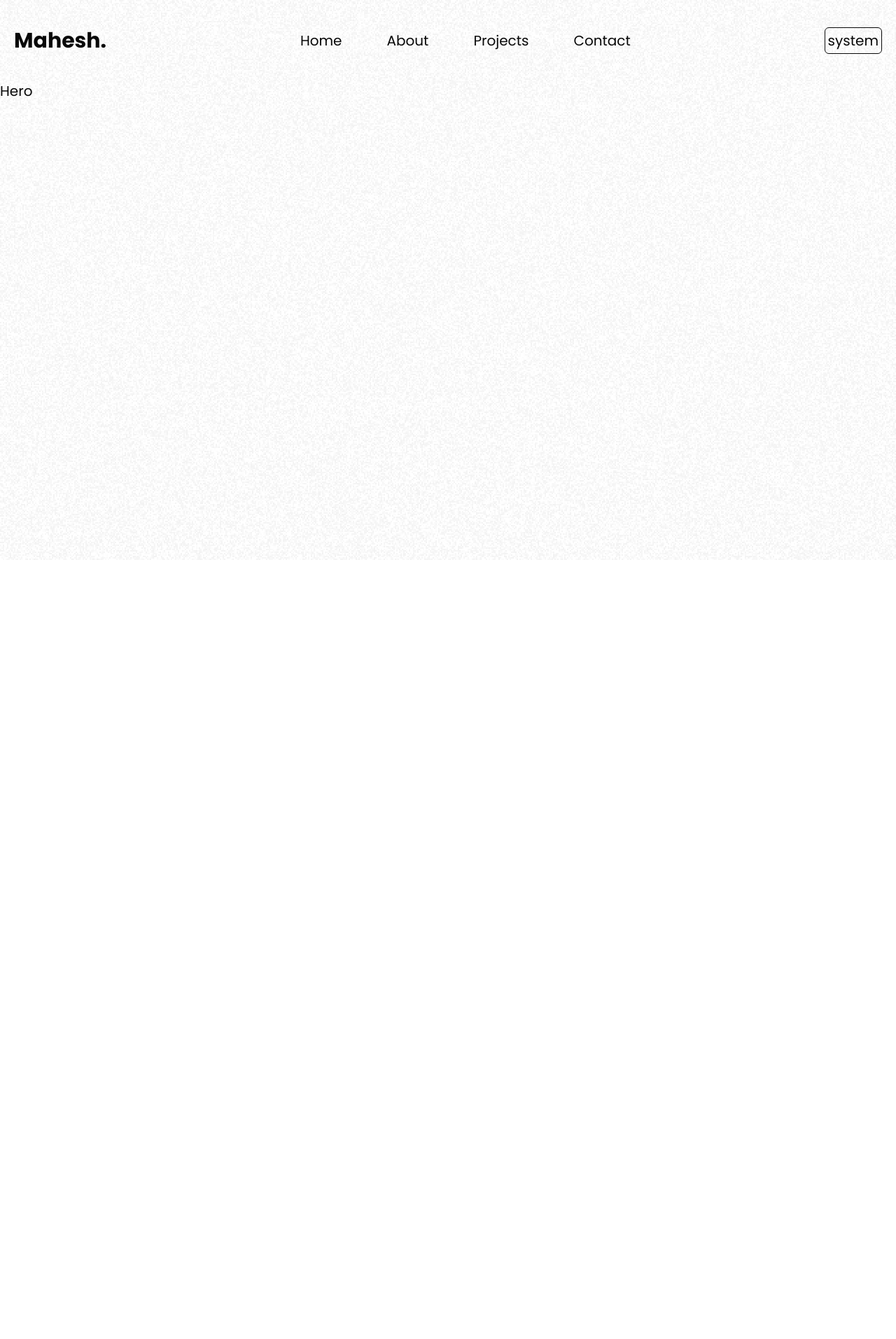
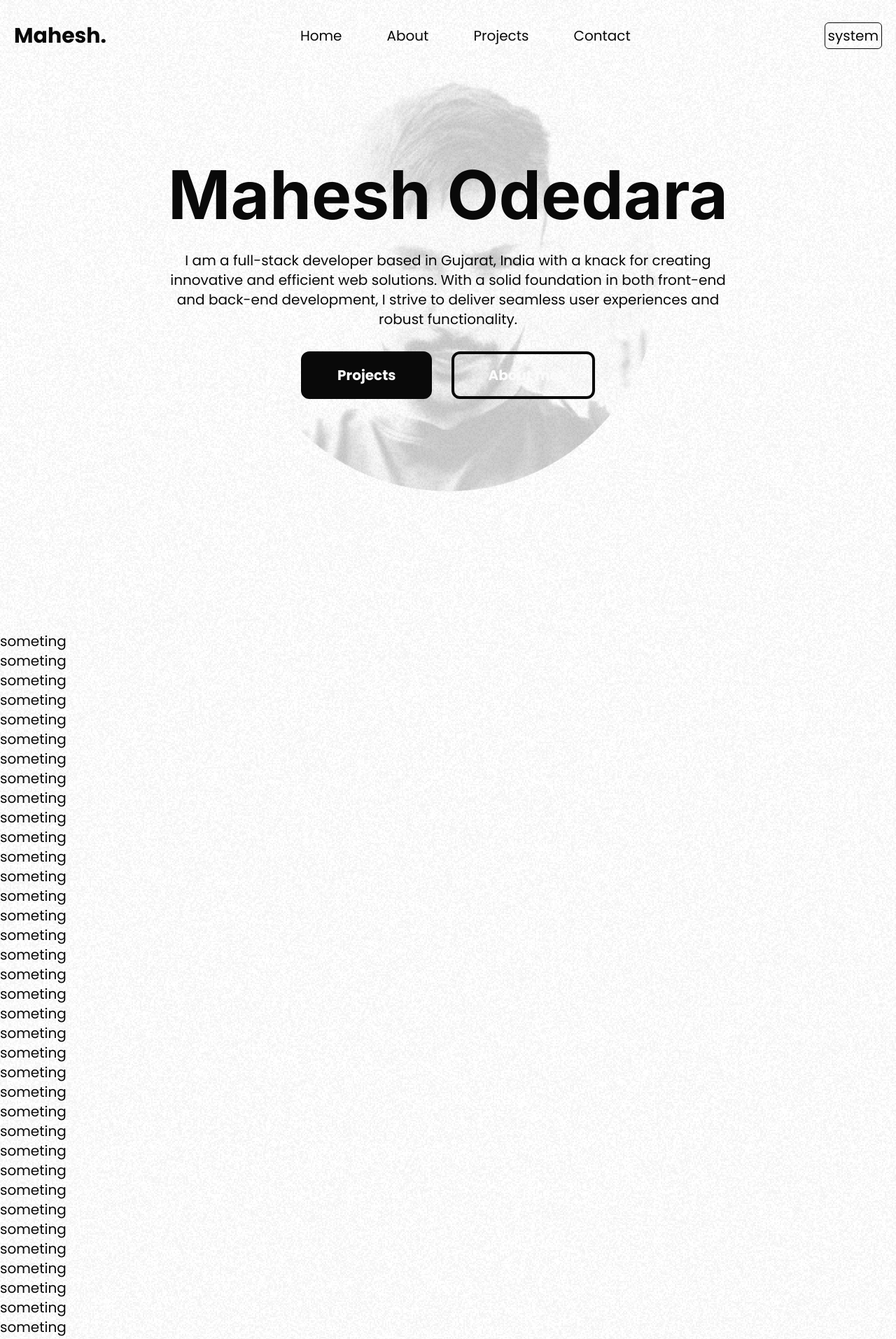
Before and after one commit to mahesh-143/nextjs-portfolio, a Next.js app: page / in a window 1280 px wide. Shown: the top 1913 px of the page at 70% size. Before the commit the page ends 800 px from the top, so only its background shows below. Built offline with nearby package versions, Linux system fonts and the light colour scheme.

Commit message:
Added Hero section

```diff
--- a/src/app/components/sections/Hero.tsx
+++ b/src/app/components/sections/Hero.tsx
@@ -1,8 +1,35 @@
-import React from 'react'
+import Image from "next/image"
+import React from "react"
+import HeroEclipseLight from "../../../../public/heroeclipselight.png"
+import { inter } from "@/app/layout"
+import Button from "../ui/Button"
 
 function Hero() {
   return (
-    <div>Hero</div>
+    <div className="flex flex-col items-center gap-8 relative container mx-auto px-5 h-screen">
+      <h1
+        className={`${inter.className} text-7xl sm:text-8xl font-bold text-center pt-16 sm:pt-32`}
+      >
+        Mahesh Odedara
+      </h1>
+      <p className="max-w-[824px] text-center">
+        I am a full-stack developer based in Gujarat, India with a knack for
+        creating innovative and efficient web solutions. With a solid foundation
+        in both front-end and back-end development, I strive to deliver seamless
+        user experiences and robust functionality.
+      </p>
+      <div className="flex flex-col sm:flex-row gap-7">
+        <Button link="#Projects" variant="filled">Projects</Button>
+        <Button link="#About" variant="outlined">About me</Button>
+      </div>
+      <Image
+        src={HeroEclipseLight}
+        alt="Hero Image"
+        width={600}
+        height={600}
+        className="mx-auto -z-10 absolute"
+      />
+    </div>
   )
 }
 
--- a/src/app/components/sections/Navbar.tsx
+++ b/src/app/components/sections/Navbar.tsx
@@ -30,12 +30,12 @@ function Navbar() {
   }
 
   return (
-    <nav className="flex justify-between items-center gap-4 container mx-auto py-10 px-5">
+    <nav className="flex justify-between items-center gap-4 container mx-auto py-8 px-5">
       <Logo />
       <ul
-        className={`gap-16 ${
+        className={`gap-8 lg:gap-16 z-40 ${
           isOpen
-            ? "flex flex-col items-center p-10 w-screen bg-white dark:bg-black absolute top-0 left-0"
+            ? "flex flex-col justify-between items-center p-10 w-screen gap-16 bg-white dark:bg-black absolute top-0 left-0"
             : "hidden"
         }  md:flex-row    md:flex`}
       >
@@ -51,7 +51,7 @@ function Navbar() {
         </div>
       </ul>
       <button
-        className="text-2xl focus:outline-none md:hidden z-10"
+        className="text-2xl focus:outline-none md:hidden z-50"
         onClick={toggleMenu}
       >
         <svg
--- /dev/null
+++ b/src/app/components/ui/Button.tsx
@@ -0,0 +1,27 @@
+import React from "react"
+import Link from "next/link"
+
+const Button = ({
+  children,
+  variant,
+  link,
+}: {
+  children: React.ReactNode
+  variant: "outlined" | "filled"
+  link? : string
+}) => {
+  return (
+    <Link
+      href={link || "#"}
+      className={`${
+        variant == "outlined"
+          ? "border-4 border-black dark:border-whiteaccent text-black dark:text-whiteaccent hover:bg-black hover:dark:bg-whiteaccent hover:text-whiteaccent hover:dark:text-black"
+          : "bg-black dark:bg-whiteaccent hover:bg-transparent  hover:text-black hover:dark:text-whiteaccent"
+      }  text-whiteaccent dark:text-black border-black border-4 dark:border-white px-12 py-4 rounded-xl font-bold`}
+    >
+      {children}
+    </Link>
+  )
+}
+
+export default Button
--- a/src/app/components/ui/ThemeSwitch.tsx
+++ b/src/app/components/ui/ThemeSwitch.tsx
@@ -1,6 +1,7 @@
 "use client"
 import { useTheme } from "next-themes"
 import { useEffect, useState } from "react"
+
 const ThemeSwitch = () => {
   const [mounted, setMounted] = useState(false)
   const { systemTheme, theme, setTheme } = useTheme()
@@ -16,12 +17,12 @@ const ThemeSwitch = () => {
     return null
   }
   return (
-    <span
+    <button
       onClick={handleClick}
       className="border border-black dark:border-whiteaccent rounded-md p-1"
     >
       {theme}
-    </span>
+    </button>
   )
 }
 
--- a/src/app/layout.tsx
+++ b/src/app/layout.tsx
@@ -2,8 +2,8 @@ import { Providers } from "./components/utils/providers"
 import "./globals.css"
 import { Inter, Poppins } from "next/font/google"
 
-const inter = Inter({ weight:"700", subsets: ["latin"] })
-const poppins = Poppins({weight: ["400", "500", "700"], subsets: ["latin"]})
+export const inter = Inter({ weight:"700", subsets: ["latin"] })
+export const poppins = Poppins({weight: ["400", "500", "700"], subsets: ["latin"]})
 
 export const metadata = {
   title: "Create Next App",
--- a/src/app/page.tsx
+++ b/src/app/page.tsx
@@ -5,9 +5,52 @@ import ThemeSwitch from "./components/ui/ThemeSwitch"
 
 export default function Home() {
   return (
-    <div className="h-screen bg-noise-texture dark:bg-noise-texture-dark text-xl">
+    <div className="bg-noise-texture dark:bg-noise-texture-dark text-xl">
       <Navbar />
       <Hero />
+      <h1>someting</h1>
+      <h1>someting</h1>
+      <h1>someting</h1>
+      <h1>someting</h1>
+      <h1>someting</h1>
+      <h1>someting</h1>
+      <h1>someting</h1>
+      <h1>someting</h1>
+      <h1>someting</h1>
+      <h1>someting</h1>
+      <h1>someting</h1>
+      <h1>someting</h1>
+      <h1>someting</h1>
+      <h1>someting</h1>
+      <h1>someting</h1>
+      <h1>someting</h1>
+      <h1>someting</h1>
+      <h1>someting</h1>
+      <h1>someting</h1>
+      <h1>someting</h1>
+      <h1>someting</h1>
+      <h1>someting</h1>
+      <h1>someting</h1>
+      <h1>someting</h1>
+      <h1>someting</h1>
+      <h1>someting</h1>
+      <h1>someting</h1>
+      <h1>someting</h1>
+      <h1>someting</h1>
+      <h1>someting</h1>
+      <h1>someting</h1>
+      <h1>someting</h1>
+      <h1>someting</h1>
+      <h1>someting</h1>
+      <h1>someting</h1>
+      <h1>someting</h1>
+      <h1>someting</h1>
+      <h1>someting</h1>
+      <h1>someting</h1>
+      <h1>someting</h1>
+      <h1>someting</h1>
+      <h1>someting</h1>
+      <h1>someting</h1>
     </div>
   )
 }
```
Also changed, not shown: public/heroeclipselight.png (added).
